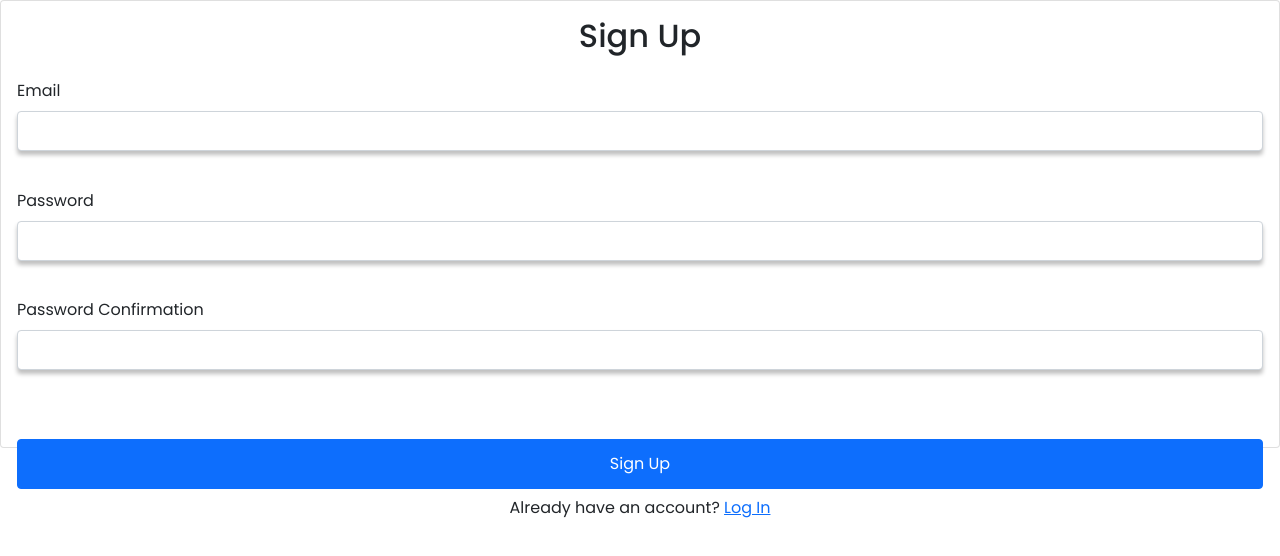
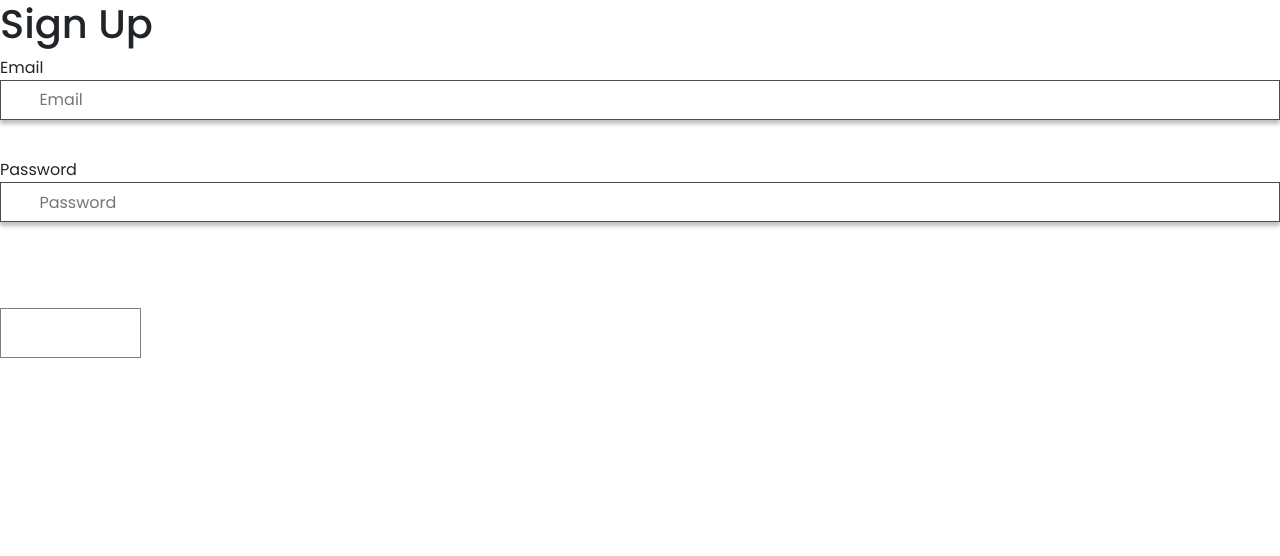
Before and after one commit to PranavShelke4/IT, a React (Create React App) app: page /sign-up in a window 1280 px wide. Shown: the top 556 px of the page. Built offline with nearby package versions, Linux system fonts and the light colour scheme.

Commit message:
signup done

```diff
--- a/src/components/Login/Subject-Teacher-Login/ST-Login-Form.js
+++ b/src/components/Login/Subject-Teacher-Login/ST-Login-Form.js
@@ -1,30 +1,49 @@
-import React from "react";
+import React, { useContext } from "react";
 import "./ST-Login-Form.css";
 import { Link } from "react-router-dom";
+import { AuthContext } from "../../../functions/Auth";
+import firebaseConfig from "../../../functions/fire";
 
-function ST_Login_Form(props) {
+function ST_Login_Form() {
+
+  const handleSubmit = (e) => {
+    e.preventDefault();
+    const { email, password } = e.target.elements;
+    try {
+      firebaseConfig.auth().signInWithEmailAndPassword(email.value, password.value);
+    } catch (error) {
+      alert(error);
+    }
+  };
+  const currentUser = useContext(AuthContext);
+  if (currentUser) {
+    return <Link to="/subject-teacher-dashboard" />;
+  }
 
   return (
     <div className="box">
-      <form action="/subject-teacher-dashboard">
-        <label>Email ID / Username</label>
+      <form onSubmit={handleSubmit}>
+        <label htmlFor="email">Email ID / Username</label>
         <input
           type="email"
+          name="email"
           placeholder="Email ID / Username"
           autoFocus
           required
         />
-        <label>Password</label>
+        <label htmlFor="password">Password</label>
         <input
          type="password"
+         name="password"
          placeholder="Enter Password"
          required />
         <a href="/">
           <p className="forgot">Forgot Password?</p>
         </a>
-        <button type="submit" className="login-btn">
+        {/* <button type="submit" className="login-btn">
           Login
-        </button>
+        </button> */}
+        <button type="submit"  className="login-btn">Submit</button>
       </form>
       <div className="w-100 text-center mt-1 color: alert">
         Don't have an account? <Link to="/sign-up">Sign Up</Link>
--- a/src/components/SignUP/SignUp.js
+++ b/src/components/SignUP/SignUp.js
@@ -1,37 +1,34 @@
-import React from "react"
-import { Form, Button, Card } from "react-bootstrap"
-import { Link } from "react-router-dom"
+import React, {useState} from "react";
+import { Link } from "react-router-dom";
+import firebaseConfig from "../../functions/fire";
 
-export default function Signup() {
-
+const SignUp = () => {
+  const [currentUser, setCurrentUser] = useState(null);
+  const handleSubmit = (e) => {
+    e.preventDefault();
+    const { email, password } = e.target.elements;
+    try {
+      firebaseConfig.auth().createUserWithEmailAndPassword(email.value, password.value);
+      setCurrentUser(true);
+    } catch (error) {
+      alert(error);
+    }
+  };
+  if (currentUser) {
+      return <Link to="/dashboard" />;
+  }
   return (
     <>
-      <Card>
-        <Card.Body>
-          <h2 className="text-center mb-4">Sign Up</h2>
-          {/* {error && <Alert variant="danger">{error}</Alert>} */}
-          <Form>
-            <Form.Group id="email">
-              <Form.Label>Email</Form.Label>
-              <Form.Control type="email" required />
-            </Form.Group>
-            <Form.Group id="password">
-              <Form.Label>Password</Form.Label>
-              <Form.Control type="password" required />
-            </Form.Group>
-            <Form.Group id="password-confirm">
-              <Form.Label>Password Confirmation</Form.Label>
-              <Form.Control type="password" required />
-            </Form.Group>
-            <Button className="w-100" type="submit">
-              Sign Up
-            </Button>
-          </Form>
-        </Card.Body>
-      </Card>
-      <div className="w-100 text-center mt-5">
-        Already have an account? <Link to="/">Log In</Link>
-      </div>
+      <h1>Sign Up</h1>
+      <form onSubmit={handleSubmit}>
+        <label for="email">Email</label>
+        <input type="email" name="email" placeholder="Email" />
+        <label for="password">Password</label>
+        <input type="password" name="password" placeholder="Password" />
+        <button type="submit">Submit</button>
+      </form>
     </>
-  )
-}
+  );
+};
+
+export default SignUp;
--- a/src/components/SubjectTeacher/subNavbar.js
+++ b/src/components/SubjectTeacher/subNavbar.js
@@ -1,6 +1,8 @@
-import React from "react";
+import React, { useContext } from "react";
 import "./subNavbar.css";
 import {Link} from 'react-router-dom';
+import { AuthContext } from "../../functions/Auth"
+import firebaseConfig from "../../functions/fire"
 
 
 function eventHandle() {
--- /dev/null
+++ b/src/functions/Auth.js
@@ -0,0 +1,23 @@
+import React, { useEffect, useState } from "react";
+import firebaseConfig from "./fire.js";
+
+export const AuthContext = React.createContext();
+
+export const AuthProvider = ({ children }) => {
+  const [loading, setLoading] = useState(true);
+  const [currentUser, setCurrentUser] = useState(null);
+  useEffect(() => {
+    firebaseConfig.auth().onAuthStateChanged((user) => {
+      setCurrentUser(user);
+      setLoading(false);
+    });
+  }, []);
+  if (loading) {
+    return <p>Loading...</p>;
+  }
+  return (
+    <AuthContext.Provider value={{ currentUser }}>
+      {children}
+    </AuthContext.Provider>
+  );
+};
```
